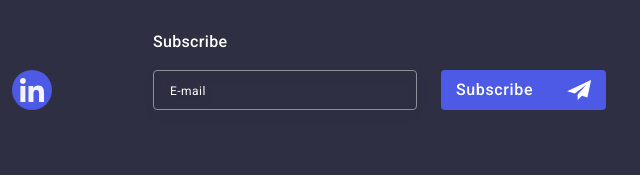
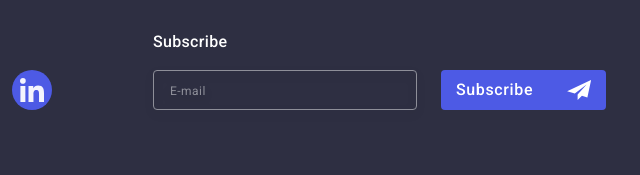
Before and after one commit to MaryDyd/WEBSTUDIO, a plain HTML site: page index.html in a window 1280 px wide. Shown: the part 2982-3157 px from the top of the page, 598-1238 px from the left. Drawn offline with nearby package versions, Linux system fonts and the light colour scheme.

Commit message:
Update styles.css

```diff
--- a/css/styles.css
+++ b/css/styles.css
@@ -1128,7 +1128,7 @@ body {
     font-size: 12px;
     line-height: 1.17;
     letter-spacing: 0.04em;
-    color: var(--white);
+    color: var(--customers-color);
   }
   .footer-form-submit {
     margin: 0 auto;
```
